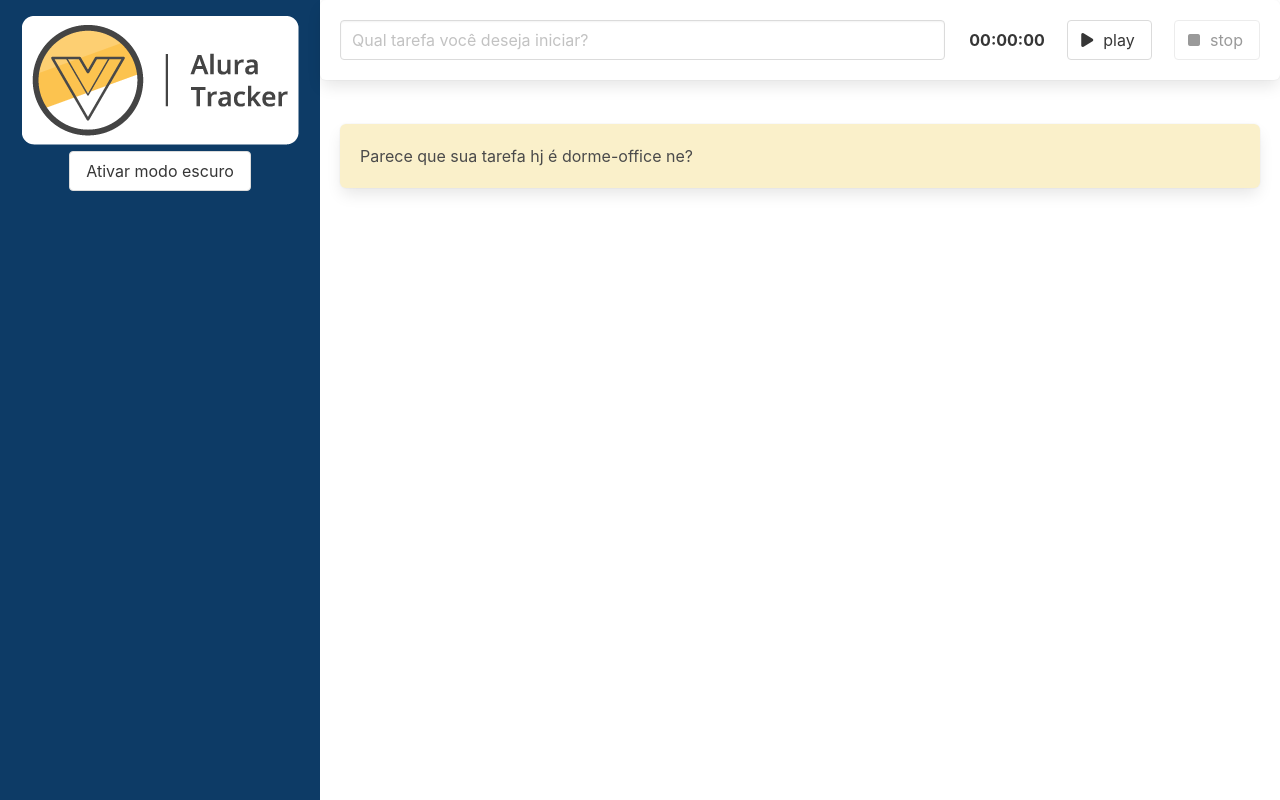
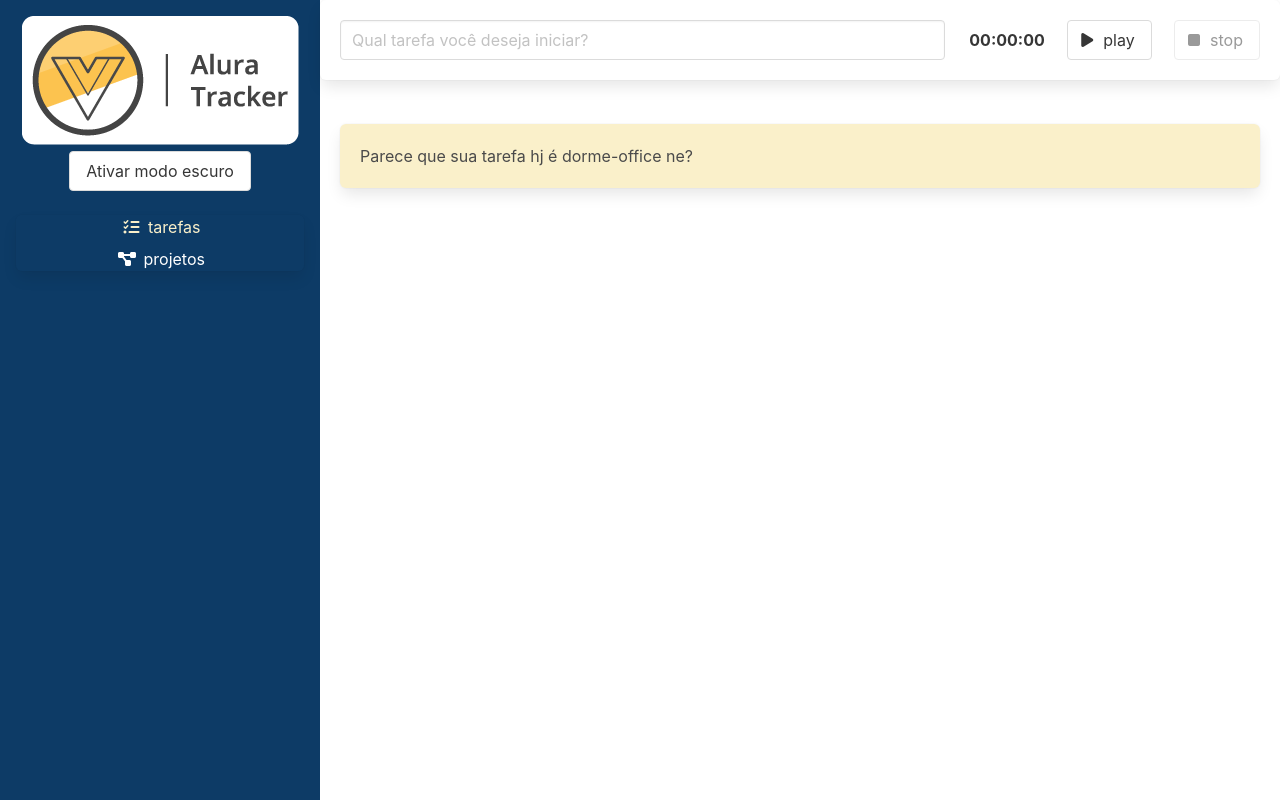
Before and after one commit to max963/tracker-max, a Vue app: page / in a window 1280 px wide. Built offline with nearby package versions, Linux system fonts and the light colour scheme.

Commit message:
feat: add menu and router links

```diff
--- a/src/components/BarraLateral.vue
+++ b/src/components/BarraLateral.vue
@@ -6,18 +6,36 @@
     <Button @click="alterarTema">
       {{textoDoBotao}}
     </Button>
+    <nav class="panel mt-5">
+      <ul>
+        <li>
+          <router-link to="/" class="link">
+            <Icons :icone="'task'"></Icons>
+            tarefas
+          </router-link>
+        </li>
+        <li>
+          <router-link to="/projetos" class="link">
+            <Icons :icone="'project'"></Icons>
+            projetos
+          </router-link>
+        </li>
+      </ul>
+    </nav>
   </header>
 </template>
 
 <script lang="ts">
 import { defineComponent } from "vue";
 import Button from './Button.vue';
+import Icons from "./Icons.vue";
 
 export default defineComponent({
   name: 'BarraLateral',
   emits: ['aoTemaAlterado'],
   components: {
-    Button
+    Button,
+    Icons
   },
   data() {
     return {
@@ -52,4 +70,20 @@ header {
     height: auto;
   }
 }
+
+.panel li {
+  margin: 8px 0;
+}
+
+.link {
+  color: #fff;
+}
+
+.link:hover {
+  color: #FAF0CA;
+}
+
+.link.router-link-active {
+  color: #FAF0CA;
+}
 </style>
```
